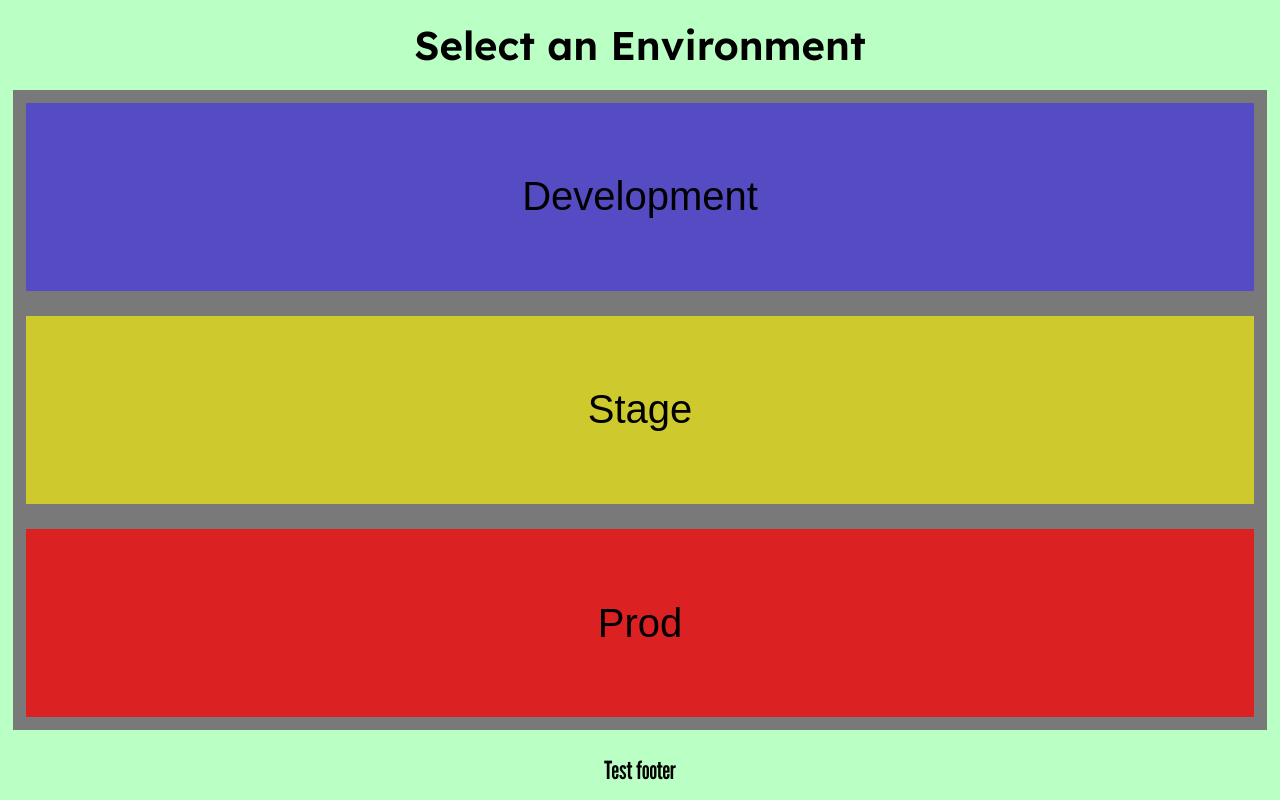
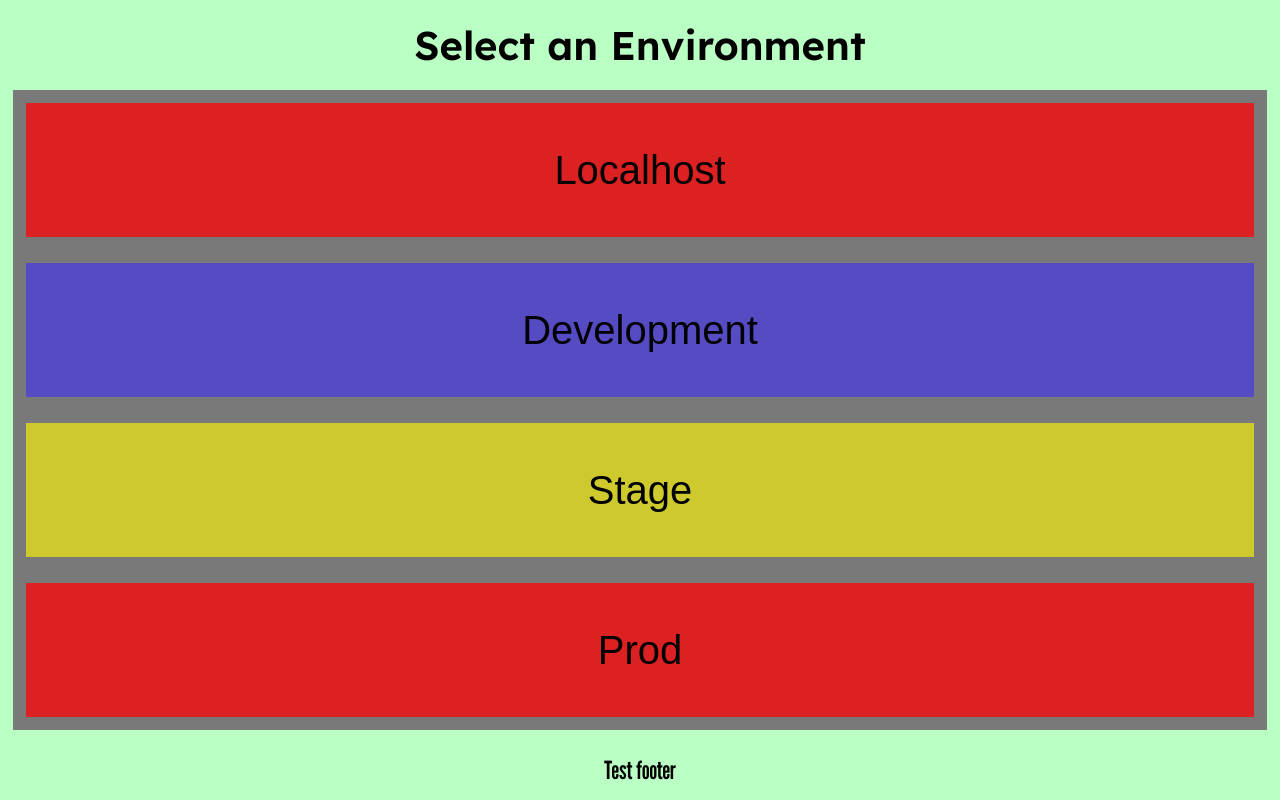
Before and after one commit to KonstantinQAQS1/MTX_Three-Js_Logger_v1.4.1, a website: page index.html in a window 1280 px wide. Drawn offline with nearby package versions, Linux system fonts and the light colour scheme; a web font is replaced by a local one.

Commit message:
Update index.html

```diff
--- a/index.html
+++ b/index.html
@@ -19,6 +19,12 @@
             <h1 class="text">Select an Environment</h1>
         </header>
         <main>
+            <div class="item_wrapper"><a href="./src/localhost.html" class="link">
+                    <div class="production text">
+                        <p>Localhost</p>
+                    </div>
+                </a>
+            </div>
             <div class="item_wrapper"><a href="./src/dev.html" class="link">
                     <div class="development text">
                         <p>Development</p>
```
